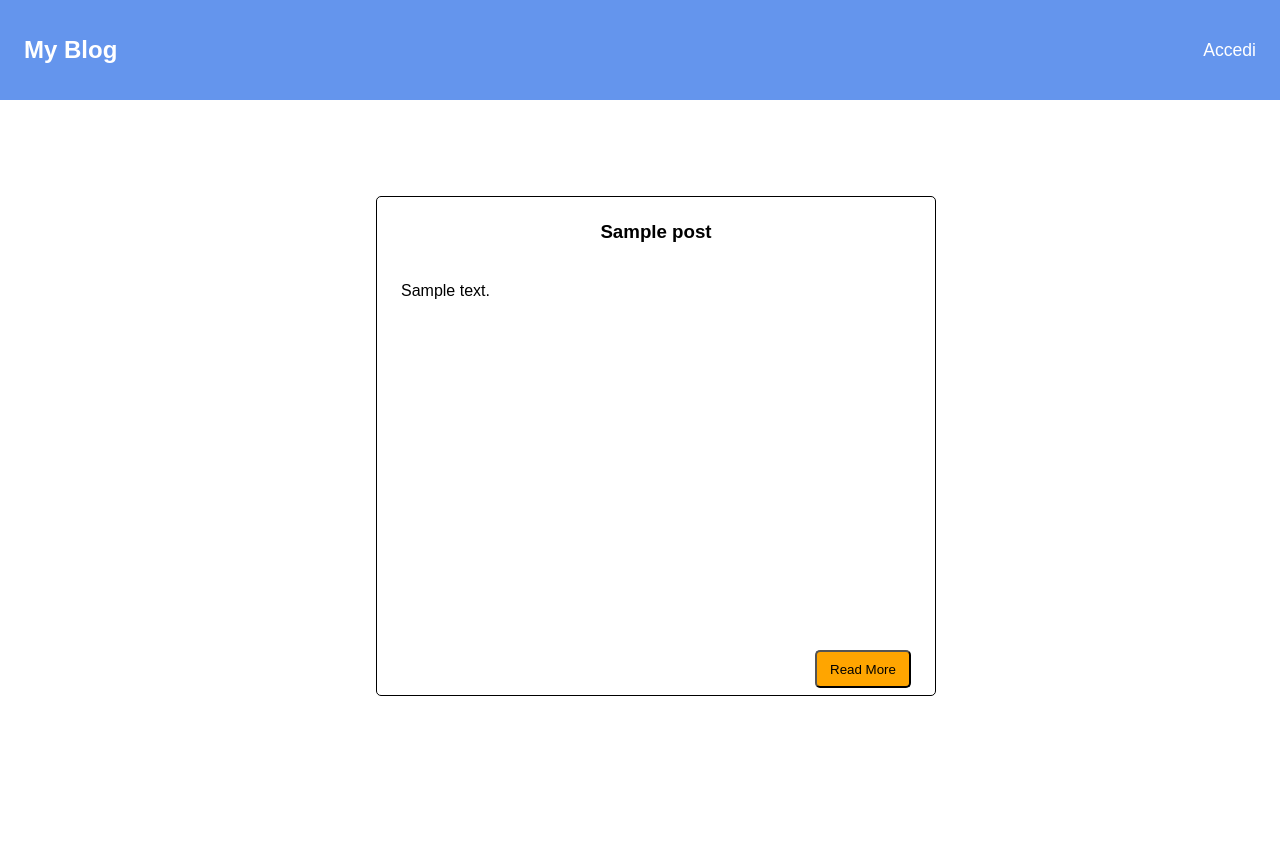
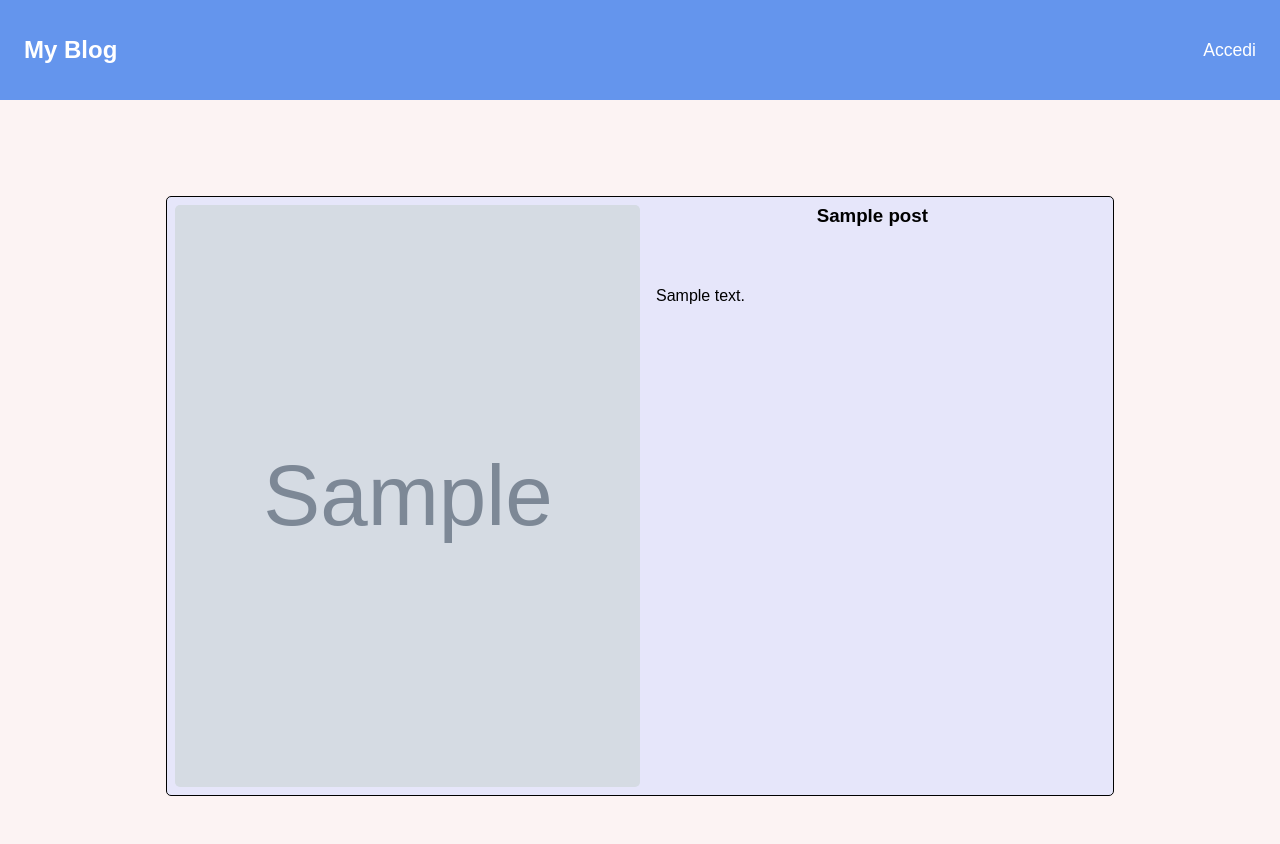
Before and after one commit to MassimilianoRocco/Kata_Php_Blog, a PHP site: page / in a window 1280 px wide. Before the commit the page ends 696 px from the top, so only its background shows below. Run offline with PHP 8.4, Linux system fonts and the light colour scheme; tables that the repository leaves empty or names only in its code hold one stand-in row (values such as "Sample post"); grey boxes marked "Sample" are stand-in pictures.

Commit message:
Added: card fix + css fix

```diff
--- a/auth/newPost.php
+++ b/auth/newPost.php
@@ -23,6 +23,8 @@
 
     <main>
         <form action="./newPostStore.php" method="POST" class="form_container">
+            <h2>Nuovo Post</h2>
+
             <div class="box">
                 <label for="title">Titolo:</label><br>
                 <input type="text" id="title" name="title" required>
@@ -30,7 +32,7 @@
 
             <div class="box">
                 <label for='content'>Contenuto:</label><br>
-                <input type="text" id="content" name="content" required>
+                <textarea type="text" id="content" name="content" required></textarea>
             </div>
 
             <div class="box">
--- a/auth/postEdit.php
+++ b/auth/postEdit.php
@@ -42,6 +42,8 @@
 
     <main>
         <form action="./postUpdate.php" method="POST" class="form_container">
+        <h2>Modifica Post</h2>
+
             <div class="box">
                 <label for="title">Titolo:</label><br>
                 <input type="text" id="title" name="title"
@@ -51,9 +53,7 @@
 
             <div class="box">
                 <label for='content'>Contenuto:</label><br>
-                <input type="text" id="content" name="content"
-                    value="<?php echo htmlspecialchars($row['content']) ?>"
-                    required>
+                <textarea type="text" id="content" name="content" required><?php echo htmlspecialchars($row['content']) ?></textarea>
             </div>
 
             <div class="box">
--- a/css/auth/myList.css
+++ b/css/auth/myList.css
@@ -6,6 +6,7 @@
 
 body {
     font-family: sans-serif;
+    background-color: rgb(252, 243, 243);
 }
 
 header {
--- a/css/index.css
+++ b/css/index.css
@@ -5,6 +5,7 @@
 }
 body{
     font-family: sans-serif;
+    background-color: rgb(252, 243, 243);
 }
 
 header{
@@ -33,32 +34,39 @@ main{
 }
 
 .card{
-    width: calc((100% / 2) - 2rem);
-    height: 500px;
-    padding: 1.5rem;
+    width: 80%;
+    height: 600px;
+    padding: 0.5rem;
     border: 1px solid black;
     border-radius: 5px;
+    display: flex;
+    background-color: #E6E6FA;
+
+    .img_box{
+        width: 50%;
+        height: 100%;
+
+        img{
+            width: 100%;
+            height: 100%;
+            object-fit: cover;
+            border-radius: 5px;
+        }
+    }
+
+    .info_container{
+        width: 50%;
 
         h3{
             text-align: center;
-        margin-bottom: 1rem;
+            margin-bottom: 0.5rem;
             height: 10%;
         }
         p{
-        height: 80%;
+            height: 90%;
             overflow: auto;
-    }
-    a{
-        display: block;
-        text-align: right;
-        height: 10%;
-        margin-top: 0.5rem;
-            button{
-                padding: 0.6rem;
-                background-color: orange;
-                width: 6rem;
-                border-radius: 5px;
-                cursor: pointer;
+            padding: 1rem;
         }
     }
+
 }
--- a/index.php
+++ b/index.php
@@ -26,7 +26,6 @@
     </header>
 
     <main>
-        <h2> </h2>
         <?php
         require 'database.php';
 
@@ -39,12 +38,13 @@
             while ($row = $results->fetch_assoc()) {
                 echo '
                 <div class="card">
-                    <h3>' . $row['title'] . '</h3>
-                    <p>' . $row['content'] . '</p>
-                    <a href=\'\'>
-                        <button>Read More</button>
-                    </a>
-
+                    <div class="img_box">
+                        <img src='. $row['image'] .'>
+                    </div>
+                    <div class="info_container">
+                        <h3>' . $row['title'] . '</h3>
+                        <p>' . $row['content'] . '</p>
+                    </div>
                 </div>
                 ';
             }
```
Also changed, not shown: css/auth/newPost.css (+10 -2 lines), css/auth/postShow.css (+5 -3 lines). Lines whose indentation alone changed are shown as unchanged.
